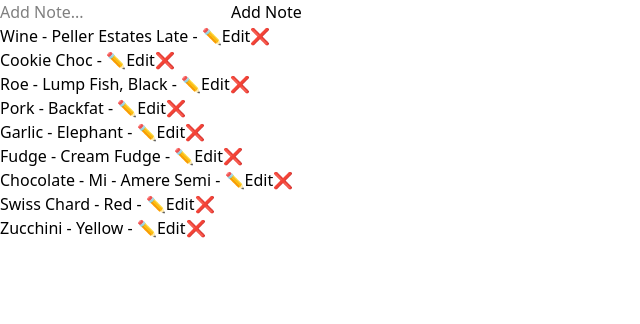
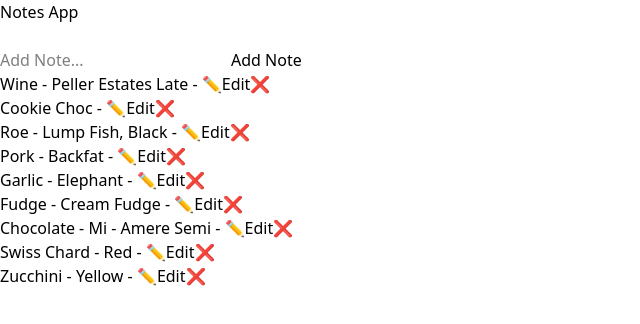
Before and after one commit to PraneethBunny123/All-App, a React (Vite) app: page / in a window 1280 px wide. Shown: the top 324 px of the page, without its empty margins (0-640 px from the left). Built offline with nearby package versions, Linux system fonts and the light colour scheme.

Commit message:
Added timestamp back and created a new SearchNotes component to search the rendered Notes

```diff
--- a/src/project-apps/Notes App/AddNotes.jsx
+++ b/src/project-apps/Notes App/AddNotes.jsx
@@ -20,6 +20,7 @@ export default function AddNotes({setNotes}) {
             setNotes(prevNotes => [...prevNotes, {
                 id: uuidv4(),
                 Notes: textTyped,
+                timeStamp: timeStamp
             }])
             setTextTyped('')
         }
--- a/src/project-apps/Notes App/NotesApp.jsx
+++ b/src/project-apps/Notes App/NotesApp.jsx
@@ -3,6 +3,7 @@ import groceries from "./MOCK_DATA"
 import NotesListRender from "./NotesListRender"
 import AddNotes from "./AddNotes"
 import EditingModal from "./EditingModal"
+import SearchNotes from "./SearchNotes"
 
 export default function NotesApp() {
     const [notes, setNotes] = useState(() => {
@@ -31,6 +32,8 @@ export default function NotesApp() {
 
     return (
         <div>
+            <label>Notes App</label>
+            <SearchNotes />
             <AddNotes setNotes={setNotes}/>
             <NotesListRender
                 notes={notes}
--- /dev/null
+++ b/src/project-apps/Notes App/SearchNotes.jsx
@@ -0,0 +1,8 @@
+export default function SearchNotes() {
+
+    return (
+        <div>
+            <input type="text"/>
+        </div>
+    )
+}
```
